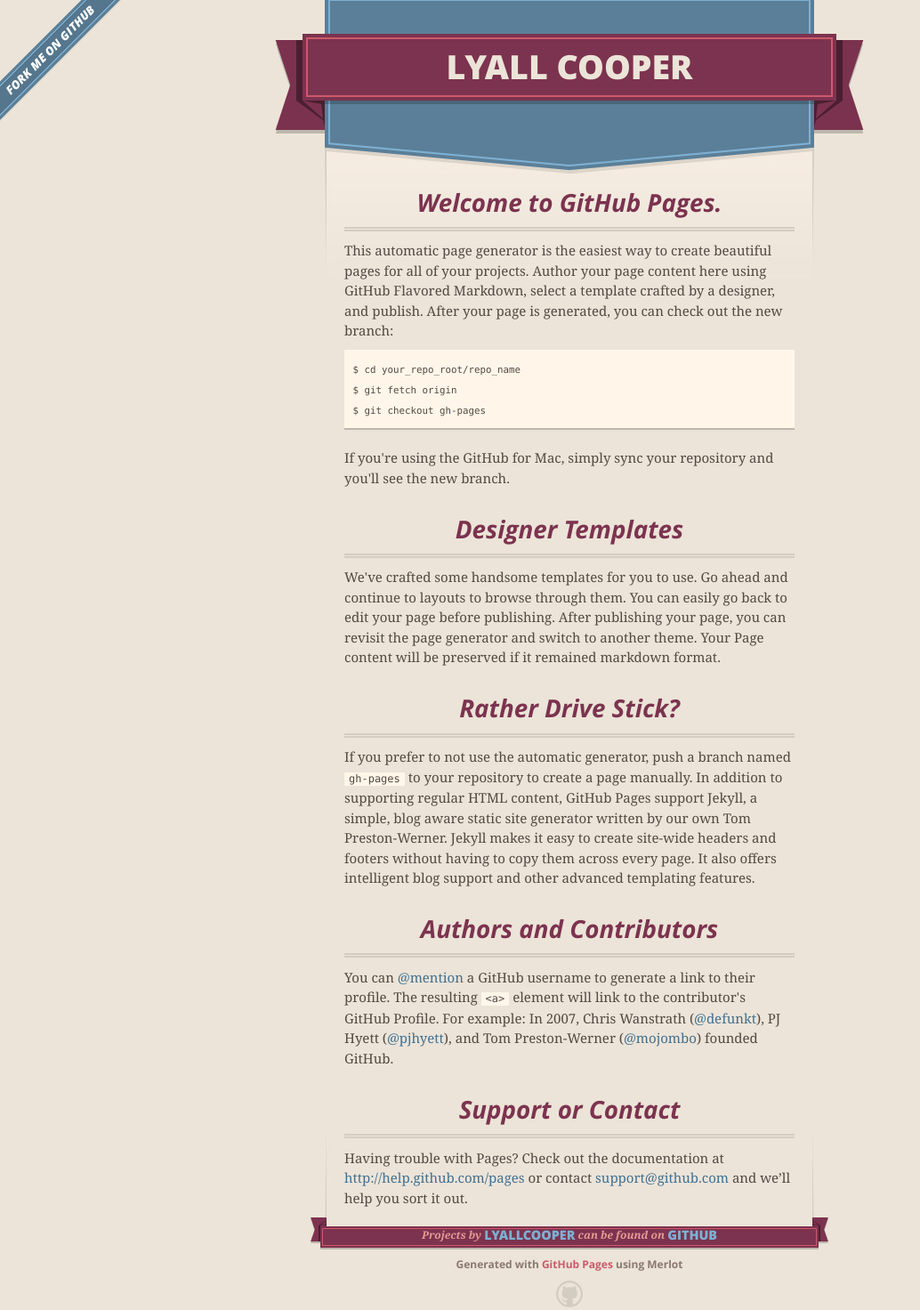
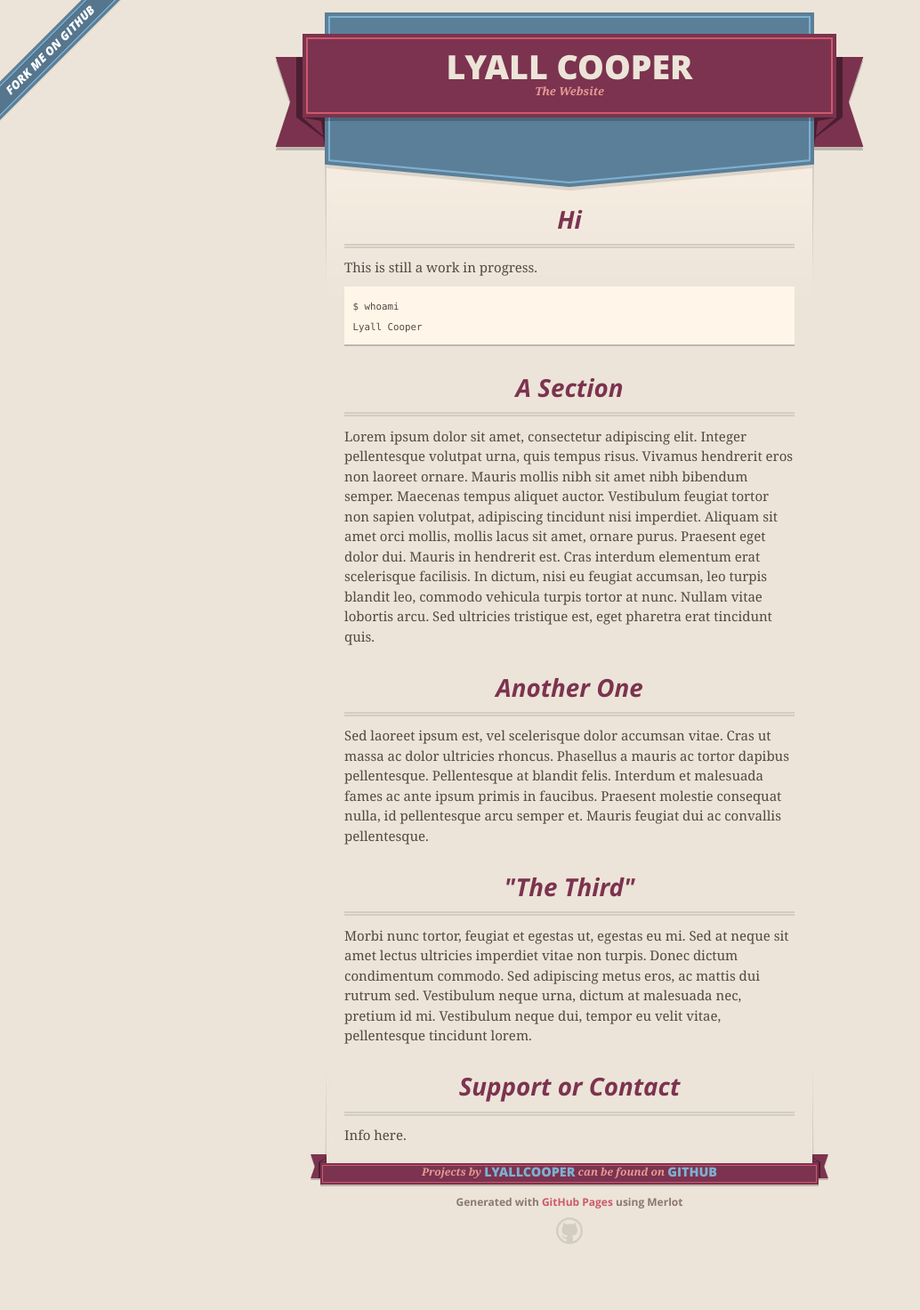
Before and after one commit to lyallcooper/about, a plain HTML site: page index.html in a window 1280 px wide. Shown: the whole page at 89% size, without its empty margins (0-1034 px from the left). After the commit the page ends 1438 px from the top, so only its background shows below. Drawn offline with nearby package versions, Linux system fonts and the light colour scheme.

Commit message:
Replace master branch with page content via GitHub

```diff
--- a/index.html
+++ b/index.html
@@ -28,7 +28,7 @@
         <span class="ribbon-outer">
           <span class="ribbon-inner">
             <h1>Lyall Cooper</h1>
-            <h2></h2>
+            <h2>The Website</h2>
           </span>
           <span class="left-tail"></span>
           <span class="right-tail"></span>
@@ -46,36 +46,33 @@
 
       <section id="main_content">
         <h3>
-<a name="welcome-to-github-pages" class="anchor" href="#welcome-to-github-pages"><span class="octicon octicon-link"></span></a>Welcome to GitHub Pages.</h3>
+<a name="hi" class="anchor" href="#hi"><span class="octicon octicon-link"></span></a>Hi</h3>
 
-<p>This automatic page generator is the easiest way to create beautiful pages for all of your projects. Author your page content here using GitHub Flavored Markdown, select a template crafted by a designer, and publish. After your page is generated, you can check out the new branch:</p>
+<p>This is still a work in progress.</p>
 
-<pre><code>$ cd your_repo_root/repo_name
-$ git fetch origin
-$ git checkout gh-pages
+<pre><code>$ whoami
+Lyall Cooper
 </code></pre>
 
-<p>If you're using the GitHub for Mac, simply sync your repository and you'll see the new branch.</p>
+<h3>
+<a name="a-section" class="anchor" href="#a-section"><span class="octicon octicon-link"></span></a>A Section</h3>
+
+<p>Lorem ipsum dolor sit amet, consectetur adipiscing elit. Integer pellentesque volutpat urna, quis tempus risus. Vivamus hendrerit eros non laoreet ornare. Mauris mollis nibh sit amet nibh bibendum semper. Maecenas tempus aliquet auctor. Vestibulum feugiat tortor non sapien volutpat, adipiscing tincidunt nisi imperdiet. Aliquam sit amet orci mollis, mollis lacus sit amet, ornare purus. Praesent eget dolor dui. Mauris in hendrerit est. Cras interdum elementum erat scelerisque facilisis. In dictum, nisi eu feugiat accumsan, leo turpis blandit leo, commodo vehicula turpis tortor at nunc. Nullam vitae lobortis arcu. Sed ultricies tristique est, eget pharetra erat tincidunt quis.</p>
 
 <h3>
-<a name="designer-templates" class="anchor" href="#designer-templates"><span class="octicon octicon-link"></span></a>Designer Templates</h3>
+<a name="another-one" class="anchor" href="#another-one"><span class="octicon octicon-link"></span></a>Another One</h3>
 
-<p>We've crafted some handsome templates for you to use. Go ahead and continue to layouts to browse through them. You can easily go back to edit your page before publishing. After publishing your page, you can revisit the page generator and switch to another theme. Your Page content will be preserved if it remained markdown format.</p>
+<p>Sed laoreet ipsum est, vel scelerisque dolor accumsan vitae. Cras ut massa ac dolor ultricies rhoncus. Phasellus a mauris ac tortor dapibus pellentesque. Pellentesque at blandit felis. Interdum et malesuada fames ac ante ipsum primis in faucibus. Praesent molestie consequat nulla, id pellentesque arcu semper et. Mauris feugiat dui ac convallis pellentesque.</p>
 
 <h3>
-<a name="rather-drive-stick" class="anchor" href="#rather-drive-stick"><span class="octicon octicon-link"></span></a>Rather Drive Stick?</h3>
+<a name="the-third" class="anchor" href="#the-third"><span class="octicon octicon-link"></span></a>"The Third"</h3>
 
-<p>If you prefer to not use the automatic generator, push a branch named <code>gh-pages</code> to your repository to create a page manually. In addition to supporting regular HTML content, GitHub Pages support Jekyll, a simple, blog aware static site generator written by our own Tom Preston-Werner. Jekyll makes it easy to create site-wide headers and footers without having to copy them across every page. It also offers intelligent blog support and other advanced templating features.</p>
-
-<h3>
-<a name="authors-and-contributors" class="anchor" href="#authors-and-contributors"><span class="octicon octicon-link"></span></a>Authors and Contributors</h3>
-
-<p>You can <a href="https://github.com/blog/821" class="user-mention">@mention</a> a GitHub username to generate a link to their profile. The resulting <code>&lt;a&gt;</code> element will link to the contributor's GitHub Profile. For example: In 2007, Chris Wanstrath (<a href="https://github.com/defunkt" class="user-mention">@defunkt</a>), PJ Hyett (<a href="https://github.com/pjhyett" class="user-mention">@pjhyett</a>), and Tom Preston-Werner (<a href="https://github.com/mojombo" class="user-mention">@mojombo</a>) founded GitHub.</p>
+<p>Morbi nunc tortor, feugiat et egestas ut, egestas eu mi. Sed at neque sit amet lectus ultricies imperdiet vitae non turpis. Donec dictum condimentum commodo. Sed adipiscing metus eros, ac mattis dui rutrum sed. Vestibulum neque urna, dictum at malesuada nec, pretium id mi. Vestibulum neque dui, tempor eu velit vitae, pellentesque tincidunt lorem.</p>
 
 <h3>
 <a name="support-or-contact" class="anchor" href="#support-or-contact"><span class="octicon octicon-link"></span></a>Support or Contact</h3>
 
-<p>Having trouble with Pages? Check out the documentation at <a href="http://help.github.com/pages">http://help.github.com/pages</a> or contact <a href="mailto:support@github.com">support@github.com</a> and we’ll help you sort it out.</p>
+<p>Info here.</p>
       </section>
 
       <footer>
```
Also changed, not shown: params.json (+1 -1 lines).
